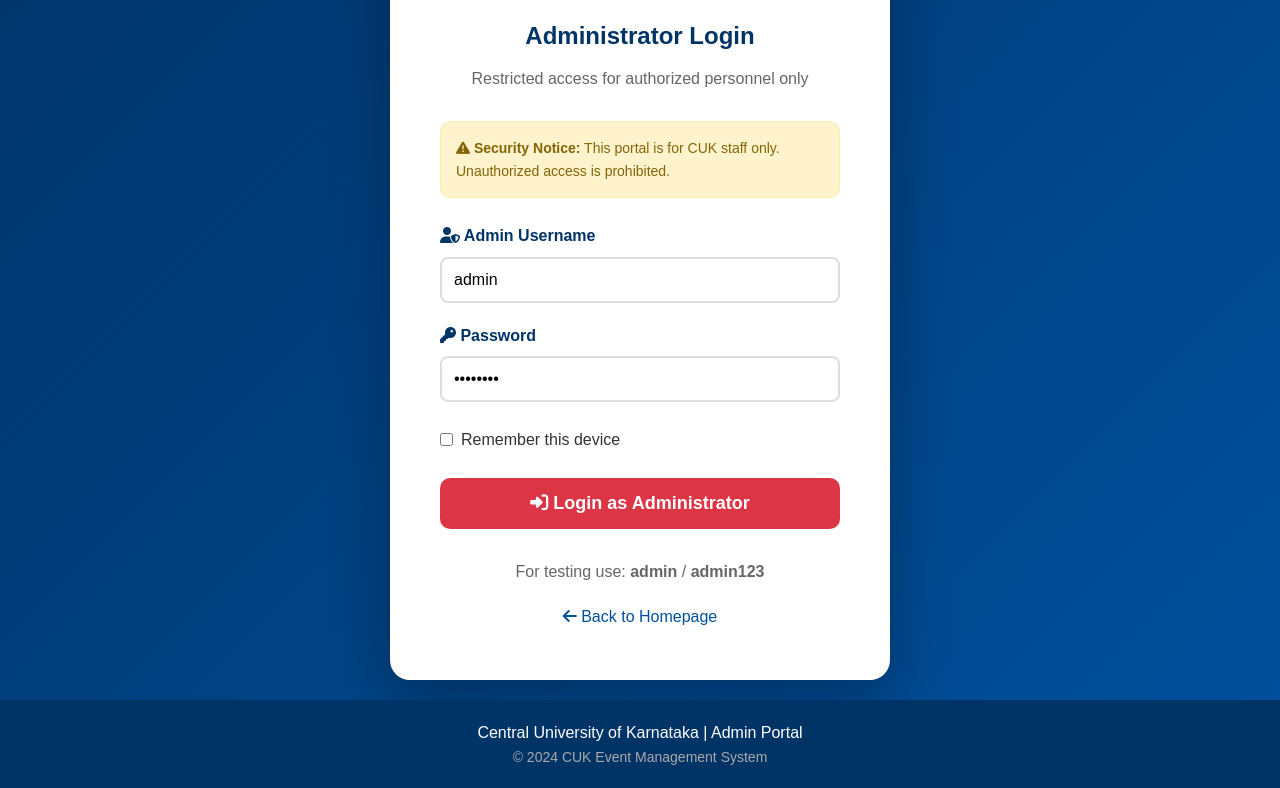
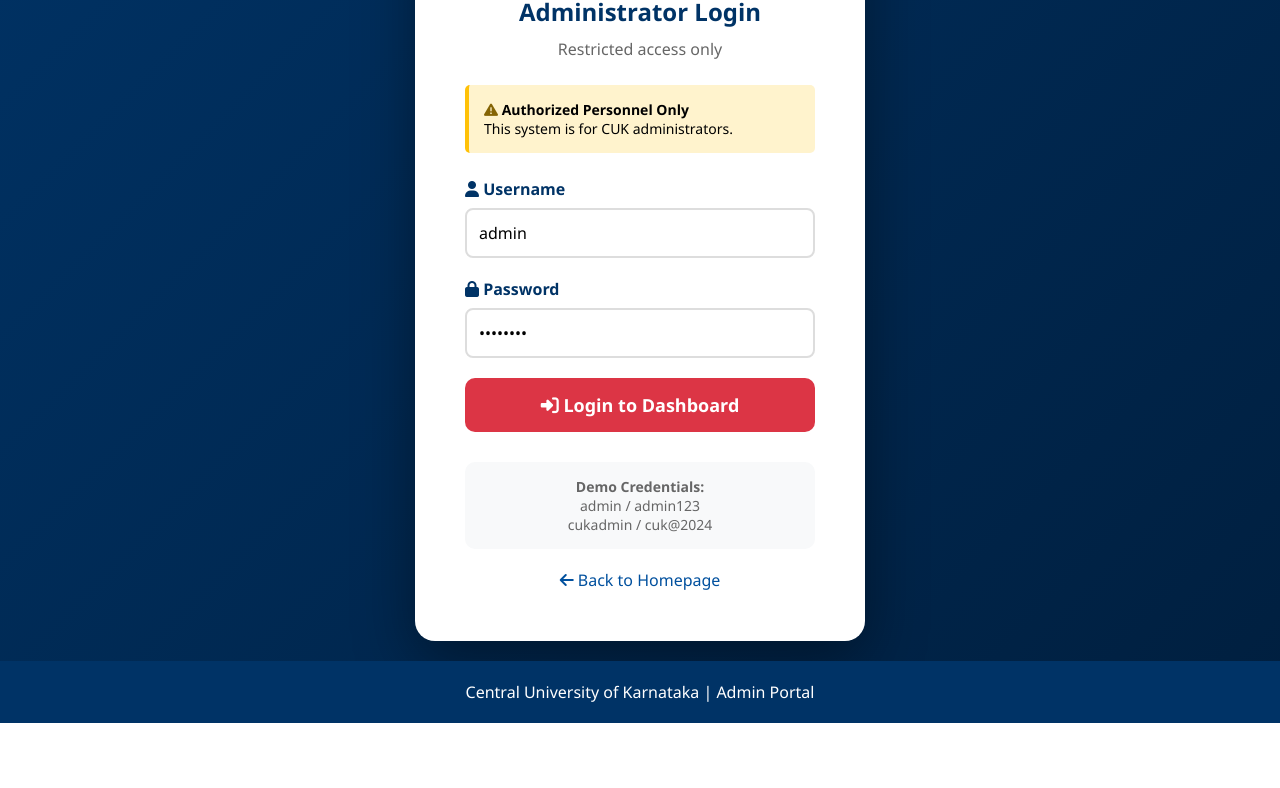
Before and after one commit to R-Sreevani/cuk-event-hub, a plain HTML site: page admin_login.html in a window 1280 px wide. Shown: the part 250-1038 px from the top of the page. After the commit the page ends 973 px from the top, so only its background shows below. Drawn offline with Linux system fonts and the light colour scheme.

Commit message:
Update admin_login.html

```diff
--- a/admin_login.html
+++ b/admin_login.html
@@ -4,206 +4,189 @@
     <meta charset="UTF-8">
     <meta name="viewport" content="width=device-width, initial-scale=1.0">
     <title>Admin Login - CUK Event Hub</title>
-    <link rel="stylesheet" href="css/style.css">
     <link rel="stylesheet" href="https://cdnjs.cloudflare.com/ajax/libs/font-awesome/6.4.0/css/all.min.css">
     <style>
+        * { margin: 0; padding: 0; box-sizing: border-box; font-family: 'Segoe UI', Arial; }
         body {
-            background: linear-gradient(135deg, #003366 0%, #00509E 100%);
+            background: linear-gradient(135deg, #003366 0%, #001f3f 100%);
             min-height: 100vh;
             display: flex;
             flex-direction: column;
-            margin: 0;
-            font-family: Arial, sans-serif;
         }
-        .admin-login-wrapper {
+        .login-wrapper {
             flex: 1;
             display: flex;
             align-items: center;
             justify-content: center;
             padding: 20px;
         }
-        .admin-login-container {
+        .login-box {
             background: white;
             border-radius: 20px;
             padding: 50px;
             width: 100%;
-            max-width: 500px;
-            box-shadow: 0 20px 60px rgba(0,0,0,0.3);
-            text-align: center;
+            max-width: 450px;
+            box-shadow: 0 20px 60px rgba(0,0,0,0.4);
         }
         .admin-icon {
             font-size: 60px;
             color: #dc3545;
+            text-align: center;
             margin-bottom: 20px;
         }
-        .admin-warning {
+        h2 { color: #003366; text-align: center; margin-bottom: 10px; }
+        .warning {
             background: #fff3cd;
-            border: 1px solid #ffeaa7;
-            color: #856404;
+            border-left: 4px solid #ffc107;
+            padding: 15px;
+            margin: 25px 0;
+            border-radius: 5px;
+            font-size: 14px;
+        }
+        .input-group {
+            margin-bottom: 20px;
+        }
+        .input-group label {
+            display: block;
+            margin-bottom: 8px;
+            color: #003366;
+            font-weight: bold;
+        }
+        .input-group input {
+            width: 100%;
+            padding: 12px;
+            border: 2px solid #ddd;
+            border-radius: 8px;
+            font-size: 16px;
+            transition: 0.3s;
+        }
+        .input-group input:focus {
+            border-color: #003366;
+            outline: none;
+        }
+        .login-btn {
+            width: 100%;
+            padding: 15px;
+            background: #dc3545;
+            color: white;
+            border: none;
+            border-radius: 10px;
+            font-size: 18px;
+            font-weight: bold;
+            cursor: pointer;
+            transition: 0.3s;
+        }
+        .login-btn:hover {
+            background: #c82333;
+            transform: translateY(-2px);
+        }
+        .demo-creds {
+            margin-top: 30px;
+            text-align: center;
+            color: #666;
+            font-size: 14px;
+            background: #f8f9fa;
             padding: 15px;
             border-radius: 10px;
-            margin: 25px 0;
-            text-align: left;
-            font-size: 14px;
         }
-        .admin-title {
-            color: #003366;
-            margin-bottom: 10px;
-        }
-        .back-home {
-            display: inline-block;
+        .back-link {
+            display: block;
+            text-align: center;
             margin-top: 20px;
             color: #00509E;
             text-decoration: none;
         }
-        input:focus {
-            outline: none;
-            border-color: #003366 !important;
+        .back-link:hover {
+            text-decoration: underline;
         }
     </style>
 </head>
 <body>
-    <!-- Simple Header -->
-    <div style="background: white; padding: 15px; text-align: center; box-shadow: 0 2px 10px rgba(0,0,0,0.1);">
-        <h1 style="color: #003366; margin: 0;">CUK Event Hub - Admin Portal</h1>
+    <div style="background: white; padding: 15px; text-align: center;">
+        <h1 style="color: #003366;">CUK Event Hub - Admin Portal</h1>
     </div>
 
-    <div class="admin-login-wrapper">
-        <div class="admin-login-container">
+    <div class="login-wrapper">
+        <div class="login-box">
             <div class="admin-icon">
                 <i class="fas fa-shield-alt"></i>
             </div>
 
-            <h2 class="admin-title">Administrator Login</h2>
-            <p style="color: #666; margin-bottom: 30px;">Restricted access for authorized personnel only</p>
+            <h2>Administrator Login</h2>
+            <p style="text-align: center; color: #666;">Restricted access only</p>
 
-            <div class="admin-warning">
-                <i class="fas fa-exclamation-triangle"></i>
-                <strong>Security Notice:</strong> This portal is for CUK staff only. Unauthorized access is prohibited.
+            <div class="warning">
+                <i class="fas fa-exclamation-triangle" style="color: #856404;"></i>
+                <strong>Authorized Personnel Only</strong><br>
+                This system is for CUK administrators.
             </div>
 
-            <form id="admin-login-form">
-                <div style="margin-bottom: 20px; text-align: left;">
-                    <label style="display: block; margin-bottom: 8px; font-weight: bold; color: #003366;">
-                        <i class="fas fa-user-shield"></i> Admin Username
-                    </label>
-                    <input type="text" id="admin-username"
-                           style="width: 100%; padding: 12px; border: 2px solid #ddd; border-radius: 8px; font-size: 16px;"
-                           placeholder="Enter admin username" required>
+            <form id="loginForm" onsubmit="handleAdminLogin(event)">
+                <div class="input-group">
+                    <label><i class="fas fa-user"></i> Username</label>
+                    <input type="text" id="username" value="admin" placeholder="Enter username" required>
                 </div>
 
-                <div style="margin-bottom: 25px; text-align: left;">
-                    <label style="display: block; margin-bottom: 8px; font-weight: bold; color: #003366;">
-                        <i class="fas fa-key"></i> Password
-                    </label>
-                    <input type="password" id="admin-password"
-                           style="width: 100%; padding: 12px; border: 2px solid #ddd; border-radius: 8px; font-size: 16px;"
-                           placeholder="Enter password" required>
+                <div class="input-group">
+                    <label><i class="fas fa-lock"></i> Password</label>
+                    <input type="password" id="password" value="admin123" placeholder="Enter password" required>
                 </div>
 
-                <div style="margin-bottom: 25px; text-align: left;">
-                    <label style="display: flex; align-items: center; gap: 8px;">
-                        <input type="checkbox" id="remember-admin">
-                        Remember this device
-                    </label>
-                </div>
+                <button type="submit" class="login-btn">
+                    <i class="fas fa-sign-in-alt"></i> Login to Dashboard
+                </button>
+            </form>
 
-                <button type="submit"
-                        style="width: 100%; padding: 15px; background: #dc3545; color: white; border: none; border-radius: 10px; font-size: 18px; font-weight: bold; cursor: pointer; transition: all 0.3s;">
-                    <i class="fas fa-sign-in-alt"></i> Login as Administrator
-                </button>
+            <div class="demo-creds">
+                <p><strong>Demo Credentials:</strong></p>
+                <p>admin / admin123</p>
+                <p>cukadmin / cuk@2024</p>
+            </div>
 
-                <div style="margin-top: 30px; color: #666;">
-                    <p>For testing use: <strong>admin</strong> / <strong>admin123</strong></p>
-                    <a href="index.html" class="back-home">
-                        <i class="fas fa-arrow-left"></i> Back to Homepage
-                    </a>
-                </div>
-            </form>
+            <a href="index.html" class="back-link">
+                <i class="fas fa-arrow-left"></i> Back to Homepage
+            </a>
         </div>
     </div>
 
-    <!-- Simple Footer -->
-    <div style="background: #003366; color: white; text-align: center; padding: 20px; margin-top: auto;">
+    <div style="background: #003366; color: white; text-align: center; padding: 20px;">
         <p>Central University of Karnataka | Admin Portal</p>
-        <p style="font-size: 14px; color: #aaa;">© 2024 CUK Event Management System</p>
     </div>
 
     <script>
-        document.getElementById('admin-login-form').addEventListener('submit', function(e) {
+        function handleAdminLogin(e) {
             e.preventDefault();
 
-            const username = document.getElementById('admin-username').value.trim();
-            const password = document.getElementById('admin-password').value;
+            const username = document.getElementById('username').value.trim();
+            const password = document.getElementById('password').value;
 
-            // Simple validation
-            if(!username || !password) {
-                alert('Please enter both username and password');
-                return;
-            }
-
-            // Accept these demo credentials
-            const validCredentials = [
-                { username: 'admin', password: 'admin123' },
-                { username: 'cukadmin', password: 'cuk@2024' },
-                { username: 'test', password: 'test123' }
+            // Valid credentials
+            const validUsers = [
+                { user: 'admin', pass: 'admin123', name: 'Administrator', role: 'admin' },
+                { user: 'cukadmin', pass: 'cuk@2024', name: 'CUK Admin', role: 'superadmin' },
+                { user: 'test', pass: 'test123', name: 'Test Admin', role: 'admin' }
             ];
 
-            // Check if credentials match
-            const isValid = validCredentials.some(cred =>
-                cred.username === username && cred.password === password);
+            const matched = validUsers.find(u => u.user === username && u.pass === password);
 
-            if(isValid) {
+            if (matched) {
                 // Store admin session
                 localStorage.setItem('admin', JSON.stringify({
                     username: username,
-                    name: username === 'admin' ? 'Administrator' : 'System Admin',
-                    role: 'admin',
-                    loginTime: new Date().toISOString(),
-                    department: 'System Administration'
+                    name: matched.name,
+                    role: matched.role,
+                    loginTime: new Date().toISOString()
                 }));
+
+                // Also set a flag for integration
+                localStorage.setItem('isAdmin', 'true');
 
                 // Redirect to dashboard
                 window.location.href = 'admin-dashboard.html';
             } else {
                 alert('Invalid credentials! Try: admin / admin123');
             }
-        });
-
-        // Auto-fill for testing
-        document.addEventListener('DOMContentLoaded', function() {
-            document.getElementById('admin-username').value = 'admin';
-            document.getElementById('admin-password').value = 'admin123';
-        });
-    </script>
-
-    <!-- Integration System - Check if file exists -->
-    <script>
-        // Load integration.js if it exists, otherwise use fallback
-        function loadScript(url, callback) {
-            const script = document.createElement('script');
-            script.src = url;
-            script.onload = callback;
-            script.onerror = function() {
-                console.log('Integration.js not found, using built-in functions');
-                // Define fallback functions
-                window.cukIntegration = window.cukIntegration || {
-                    syncAllData: function() { console.log('Using fallback sync'); },
-                    updateNotificationBadge: function() {},
-                    updateDashboard: function() {},
-                    updateUserUI: function() {}
-                };
-                if (callback) callback();
-            };
-            document.head.appendChild(script);
         }
-
-        loadScript('js/integration.js', function() {
-            if (window.cukIntegration) {
-                cukIntegration.syncAllData();
-                cukIntegration.updateNotificationBadge();
-            }
-        });
     </script>
 </body>
 </html>
```
